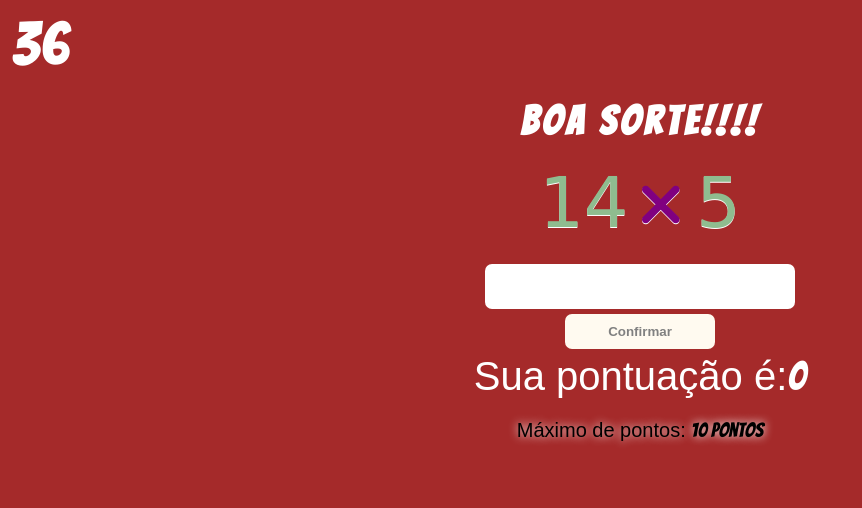
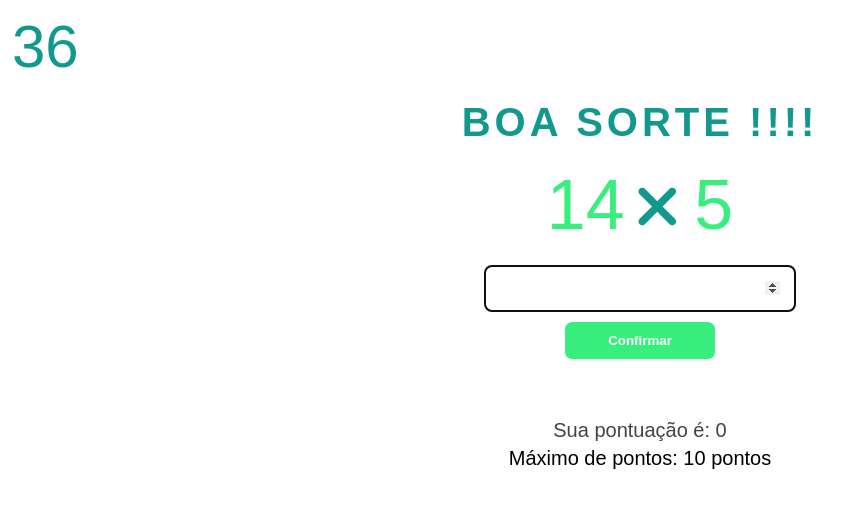
Before and after one commit to Gildasio-Abraao/jogo-de-multiplicar-vuejs, a plain HTML site: page index.html in a window 1280 px wide. Shown: the whole page, without its empty margins (0-862 px from the left). Drawn offline with nearby package versions, Linux system fonts and the light colour scheme.

Commit message:
Melhorando design, alterando somente css

```diff
--- a/css/style.css
+++ b/css/style.css
@@ -1,22 +1,18 @@
 * {
     margin: 0;
     padding: 0;
-    font-family: 'Bangers', cursive;
-}
-body  {
-    background-color: brown;
+    font-family: sans-serif;
 }
 #contagem {
     position: absolute;
     top: 12px;
     left: 12px;
-    color: white;
+    color: #11998e;
     font-size: 60px;
     cursor: context-menu;
     margin-bottom: 20px;
 }
 .container {
-    background-color: brown;
     padding: 100px;
 }
 .displayNum {
@@ -25,23 +21,22 @@ body  {
     text-align: center;
 }
 .displayNum  span {
-    color: darkseagreen;
+    color: #38ef7d;
     font-size: 70px;
-    font-family: verdana;
     text-shadow: 0px 1px white;
 }
 .displayNum  i {
-    color: purple;
+    color: #11998e;
     font-size: 60px;
     margin: 0px 10px;
     text-shadow: 0px 1px white;
 }
 h1 {
-    color: white;
+    color: #11998e;
     letter-spacing: 4px;
     font-size: 40px;
-    cursor: context-menu;
     margin-bottom: 20px;
+    text-transform: uppercase;
 }
 /*USUARIO*/
 .userInt {
@@ -52,43 +47,42 @@ h1 {
 .userInt input {
     width: 280px;
     border-radius: 7px;
-    border: none;
     padding: 15px;
     display: block;
     margin: 20px auto;
     margin-bottom: 5px;
     font-weight: 700;
-    font-family: Arial, Helvetica, sans-serif;
+    border: 1px solid #434343;
 }
 .userInt button  {
-    color: gray;
-    background-color: floralwhite;
+    color: white;
+    background-color: #38ef7d;
     width: 150px;
     border-radius: 7px;
-    border: none;
+    border: 1px solid transparent;
     padding: 10px;
     margin: auto;
-    margin-bottom: 5px;
+    margin-top: 5px;
     cursor: pointer;
     font-weight: 800;
-    font-family: Arial, Helvetica, sans-serif;
     transition: 0.3s;
 }
 .userInt  button:hover {
-    background-color: teal;
-    color: white;
+    background-color: white;
+    color: #434343;
+    border: 1px solid;
 }
 #pontos p{
+    margin-top: 60px;
     text-align: center;
-    color: white;
-    font-family: Arial, Helvetica, sans-serif;
-    font-size: 40px;
+    color: #434343;
+    font-size: 20px;
     cursor: context-menu;
 }
 #pontos p:nth-child(2) {
     font-size: 20px;
     color: currentColor;
-    margin-top: 20px;
+    margin-top: 5px;
     text-shadow: 0px 0px 10px white;
 }
 @media screen and (max-width: 500px) {
--- a/index.html
+++ b/index.html
@@ -4,7 +4,6 @@
         <title>Game JS</title>
         <meta name="viewport" content="width=device-width, initial-scale=1, shrink-to-fit=no">
         <script src="https://kit.fontawesome.com/5acb55238f.js" crossorigin="anonymous"></script>
-        <link href="https://fonts.googleapis.com/css?family=Bangers&display=swap" rel="stylesheet">
         <script src="https://cdn.jsdelivr.net/npm/vue/dist/vue.js"></script>
         <link rel="stylesheet" href="css/style.css">
     </head>
@@ -14,16 +13,16 @@
         <div class="container" id="user">
             <div id="contagem"></div>
             <div class="displayNum">
-                <h1>Boa sorte!!!!</h1>
+                <h1>Boa sorte !!!!</h1>
                 <span id="n1">{{ n1 }}</span><i class="fas fa-times"></i>
                 <span id="n2">{{ n2 }}</span>
             </div>
             <div class="userInt">
-                <input type="number" v-model="n3" id="num3">
+                <input type="number" v-model="n3" id="num3" autofocus>
                 <button v-on:click="checar">Confirmar</button>
             </div>
             <div id="pontos">
-                <p>Sua pontuação é:<span id="ponto">{{ n4 }}</span> </p>
+                <p>Sua pontuação é: <span id="ponto">{{ n4 }}</span> </p>
                 <p>Máximo de pontos: <span>10 pontos</span></p>
             </div>
         </div>
```
